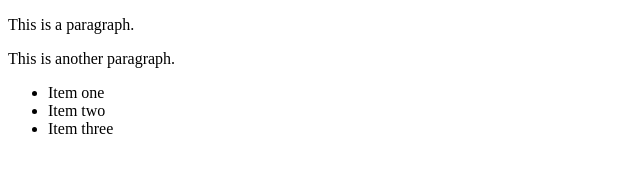
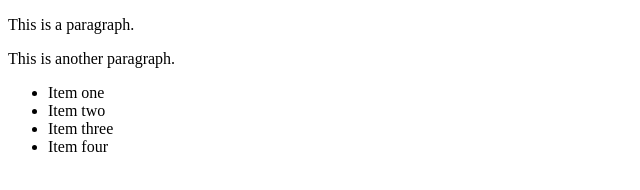
Before and after one commit to nilayk777/hello-world, a plain HTML site: page index.html in a window 1280 px wide. Shown: the full height of the page, 0-640 px from the left. Drawn offline with Linux system fonts and the light colour scheme.

Commit message:
add one more item

```diff
--- a/index.html
+++ b/index.html
@@ -12,6 +12,7 @@
       <li>Item one</li>
       <li>Item two</li>
       <li>Item three</li>
+      <li>Item four</li>
     </ul>
   </body>
 </html>
```
